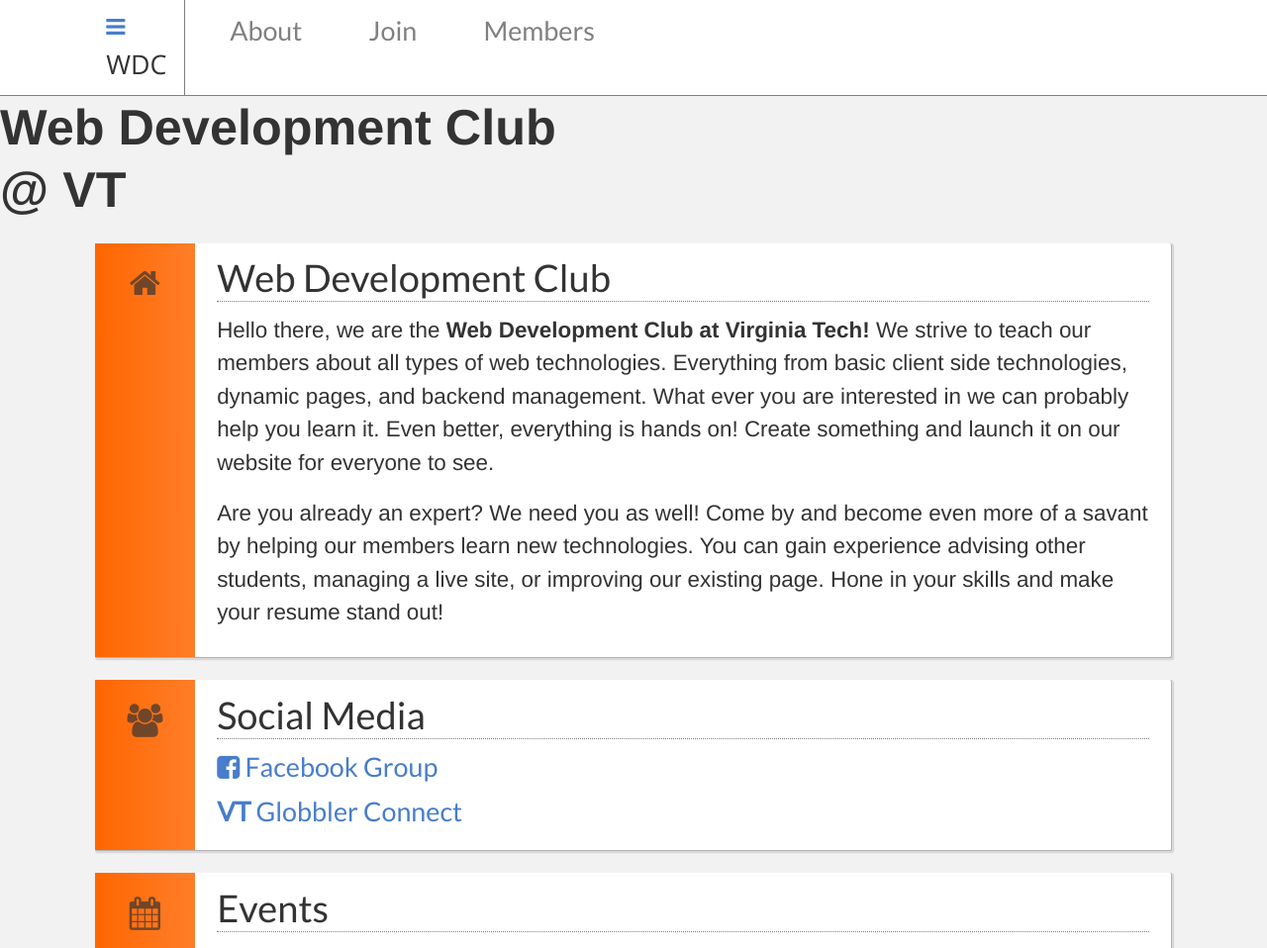
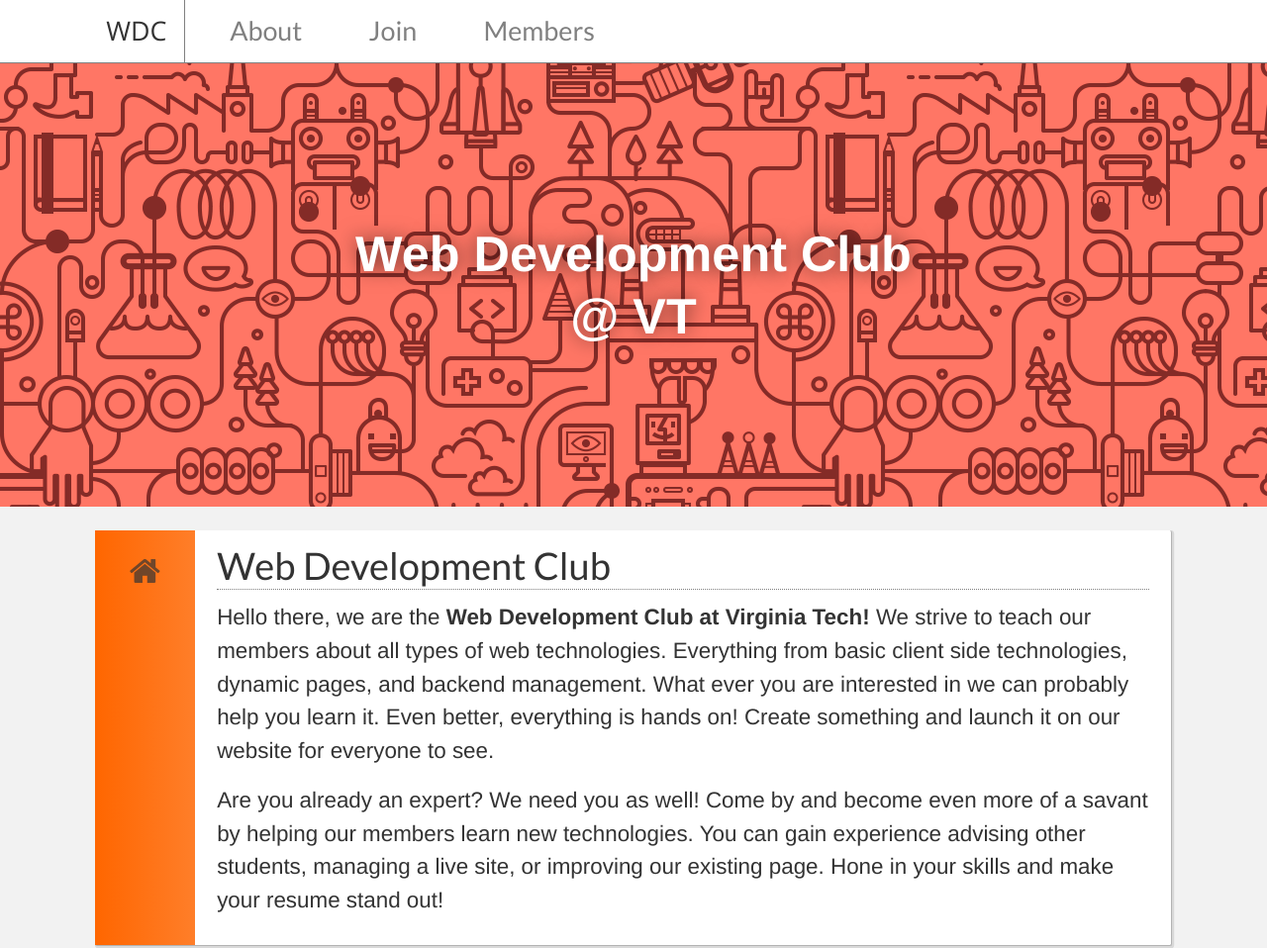
Before and after one commit to elmerland/webdev, a website: page index.html in a window 1280 px wide. Shown: the top 958 px of the page at 99% size. Drawn offline with nearby package versions, Linux system fonts and the light colour scheme; files that its build step writes are made by us from their sources; no server answers; files whose address does not match are found by name.

Commit message:
Implement responsive styles

```diff
--- a/sass/index/_cards.scss
+++ b/sass/index/_cards.scss
@@ -1,26 +1,34 @@
 @import "../libs/bourbon/bourbon";
 @import "colors";
+$breakpoint: 27em;
 
 .card {
   display: flex;
   align-items: stretch;
+  flex-direction: column;
   background-color: white;
   margin: 1em 0;
   border-radius: .1em;
   border-right: 1px solid lighten(gray, 20%);
   border-bottom: 1px solid lighten(gray, 20%);
   box-shadow: 0.05em .05em 0 0.05em rgba(0, 0, 0, 0.1);
+  @media (min-width: $breakpoint) {
+    flex-direction: row;
+  }
   .card-decorator {
     flex-shrink: 0;
     flex-grow: 0;
-    padding: .5em;
     $light-orange: lighten($vt-orange, 8%);
     @include linear-gradient(to right, $vt-orange, $light-orange);
     color: rgba(51, 51, 51, 0.7);
     text-align: center;
     font-size: 1.5em;
-    width: 2.0em;
     @include transition(color 300ms $ease-out-quad);
+
+    @media (min-width: $breakpoint) {
+      padding: .5em;
+      width: 2.0em;
+    }
   }
   &.mouse_hover .card-decorator {
     color: rgba(51, 51, 51,1);
@@ -30,7 +38,12 @@
     padding: .5em 1em .5em 1em;
     .card-header {
       border-bottom: 1px dotted gray;
-      margin-bottom: .5em;
+      margin-bottom: 1em;
+      text-align: center;
+      @media (min-width: 25em) {
+        text-align: left;
+        margin-bottom: .5em;
+      }
     }
   }
 }
--- a/sass/index/_header.scss
+++ b/sass/index/_header.scss
@@ -1,3 +1,6 @@
+
+$breakpoint: 27em;
+
 // Styling for page header
 .page-header-wrapper {
   border-bottom: 1px solid grey;
@@ -7,14 +10,24 @@
 .page-header {
   display: flex;
   align-items: stretch;
+  flex-direction: column;
   .page-header-title {
+    display: flex;
     padding: .5em .8em .5em .5em;
+    .hamburger-icon {
+      flex-grow: 0;
+      line-height: 1.5em;
+      font-size: 1.2em;
+    }
     h1 {
+      flex-grow: 1;
       flex-shrink: 0;
       font-family: "Open Sans";
       font-weight: 400;
       font-size: 1.2em;
       line-height: 1.5em;
+      text-align: center;
+      margin-left: -.3em;
     }
   }
   .page-nav {
@@ -23,16 +36,18 @@
     font-family: lato;
     font-weight: 400;
     font-size: 1em;
-    border-left: 1px solid grey;
-    padding: .5em 0 .5em .5em;
+    display: none;
+    border-top: 1px solid gray;
     ul {
       display: flex;
       align-items: stretch;
+      flex-direction: column;
       height: 100%;
+      text-align: center;
       li {
         flex-grow: 0;
         flex-shrink: 0;
-        padding: 0 1.5em;
+        margin: 0.5em;
         a, a:link, a:visited, a:hover, a:active {
           font-size: 1.2em;
           line-height: 1.5em;
@@ -45,3 +60,37 @@
     }
   }
 }
+
+@media (max-width: $breakpoint) {
+  .page-header {
+    width: 100%;
+  }
+}
+
+@media (min-width: $breakpoint) {
+  .page-header {
+    flex-direction: row;
+    .page-header-title {
+      .hamburger-icon, .hamburger-icon::before {
+        display: none;
+      }
+      h1 {
+        margin-left: 0;
+      }
+    }
+    .page-nav {
+      border-top: none;
+      border-left: 1px solid grey;
+      padding: .5em 0 .5em .5em;
+      display: block;
+      ul {
+        flex-direction: row;
+        text-align: left;
+        li {
+          margin: 0;
+          padding: 0 1.5em;
+        }
+      }
+    }
+  }
+}
--- /dev/null
+++ b/sass/index/_hero_unit.scss
@@ -0,0 +1,19 @@
+@import "layout";
+
+.hero-unit {
+  background-image: url("../../images/science.png");
+  background-repeat: repeat;
+  background-attachment: fixed;
+  height: 20em;
+  display: flex;
+  align-items: center;
+  .hero-unit-title {
+    flex-grow: 1;
+    padding: 0 1em;
+    color: white;
+    text-align: center;
+    h1 {
+      text-shadow: 0 0 .4em rgba(0, 0, 0, 0.6);
+    }
+  }
+}
--- a/sass/index/layout.scss
+++ b/sass/index/layout.scss
@@ -4,8 +4,12 @@
     margin-left: auto;
     margin-right: auto;
 
-    width: 88%;
+    width: 95%;
     max-width: 1260px;
+
+    @media (min-width: 27em) {
+      width: 88%;
+    }
 
     @media (min-width: 37.5em) {
       width: 85%
--- a/sass/index/styles.scss
+++ b/sass/index/styles.scss
@@ -16,10 +16,17 @@
 body {
   @include text_size();
   background-color: $dark-white;
+  > * {
+    position: relative;
+    z-index: 100;
+  }
 }
 
 // Import header styling
 @import "header";
+
+// Import hero unit styling
+@import "hero_unit";
 
 // Set footer height
 @media (min-width: $footer-breakpoint) {
@@ -27,11 +34,10 @@
 
   .page-content-wrapper {
     position: relative;
-    z-index: 100;
   }
 
   .page-footer-wrapper {
-    z-index: 10;
+    z-index: 0;
     position: fixed;
     left: 0;
     bottom: 0;
@@ -45,6 +51,7 @@
 // Style page content
 .page-content-wrapper {
   background-color: $dark-white;
+  padding-top: .1em;
 }
 
 .page-content {
```
